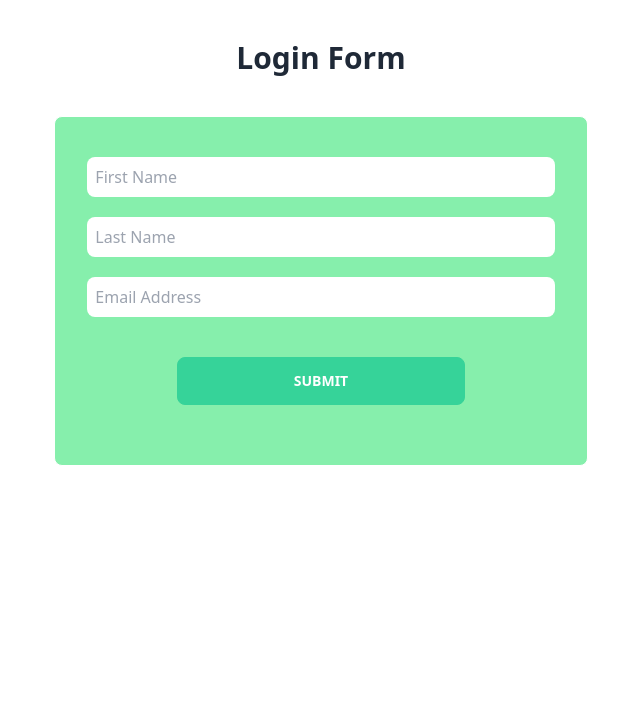
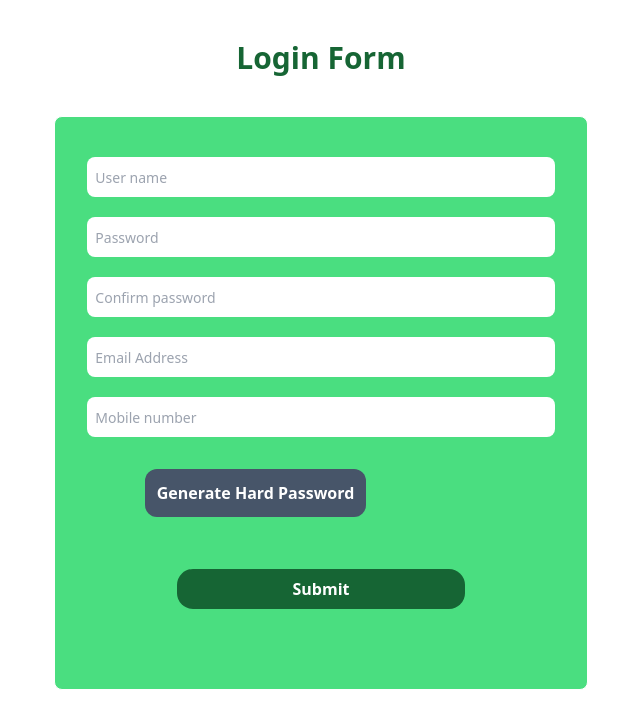
Before and after one commit to zahra-hjri/form-validation-Yup, a React (Vite) app: page / in a window 1280 px wide. Shown: the top 728 px of the page, without its empty margins (319-959 px from the left). Built offline with nearby package versions, Linux system fonts and the light colour scheme.

Commit message:
edited errors and style

```diff
--- a/src/App.jsx
+++ b/src/App.jsx
@@ -6,7 +6,7 @@ import FormValidation from "./components/FormValidation";
 function App() {
   return (
     <div>
-      <h1 className="font-bold text-3xl py-10 text-center ">Login Form</h1>
+      <h1 className="font-bold text-3xl py-10 text-center text-green-800">Login Form</h1>
       <FormValidation />
     </div>
   );
--- a/src/components/FormValidation.jsx
+++ b/src/components/FormValidation.jsx
@@ -1,58 +1,117 @@
-import React from 'react';
+import React,{useState} from 'react';
 import { useFormik } from 'formik';
 import * as Yup from 'yup';
 
+
 const SignupForm = () => {
+
+  const [handelGeneratePassword, setHandelGeneratePassword] = useState("");
+  const [suceess, setSuccess] = useState(false);
+
+
+  // ***************Start generate Hard Password Function *************//
+  function generatePassword() {
+    const regex =
+      /^(?=.*[a-z])(?=.*[A-Z])(?=.*\d)(?=.*[@$!%*#?&])[A-Za-z\d@$!%*#?&]{8,}$/;
+    const characters =
+      "ABCDEFGHIJKLMNOPQRSTUVWXYZabcdefghijklmnopqrstuvwxyz0123456789@$!%*#?&";
+
+    let password = "";
+    do {
+      password = Array.from({ length: 12 })
+        .map(() =>
+          characters.charAt(Math.floor(Math.random() * characters.length))
+        )
+        .join("");
+    } while (!regex.test(password));
+
+    return setHandelGeneratePassword(password);
+  // ***************End generate Hard Password Function *************//
+
+  }
+
   const formik = useFormik({
     initialValues: {
-      firstName: '',
-      lastName: '',
+      userName: '',
+      password: '',
+      confirmPassword:'',
       email: '',
+      mobileNumber:'',
     },
     validationSchema: Yup.object({
-      firstName: Yup.string()
+      userName: Yup.string()
         .max(12, 'Must be 15 characters')
         .min(3, 'Must be more than 3 characters')
         .required('Required'),
-      lastName: Yup.string()
+
+      password: Yup.string()
         .max(12, 'Must be 20 characters or less')
         .min(5, 'Must be more than 5 characters')
+        .matches(/^(?=.*[a-z])(?=.*[A-Z])(?=.*\d)(?=.*[@$!%*#?&])[A-Za-z\d@$!%*#?&]{8,}$/, "Password is weak")
         .required('Required'),
+
       email: Yup.string().email('Invalid email address').required('Required'),
+
+      mobileNumber:Yup.string()
+      .matches(/^09[0-9]{9}|٠٩[٠١٢٣٤٥٦٧٨٩]{9}|۰۹[۰۱۲۳۴۵۶۷۸۹]{9}$/, "Mobile number is wrong")
+      .required('Required'),
+
+
     }),
-    onSubmit: values => {
+    onSubmit: (values) => {
       alert(JSON.stringify(values, null, 2));
+      setSuccess(true);
     },
   });
   return (
-    <form onSubmit={formik.handleSubmit} className='flex flex-col bg-green-300 border border-white w-72 md:w-3/5 lg:w-3/6 xl:w-5/12 rounded-lg mx-auto px-8 py-10'>
-      {formik.touched.firstName && formik.errors.firstName ? (
-        <div className='text-red-500 text-sm md:text-md'>{formik.errors.firstName}</div>
+   <div>
+        {suceess &&
+        formik.submitCount > 0 &&
+        !Object.keys(formik.errors).length && (
+          <p>Login success</p>
+        )}
+    <form onSubmit={formik.handleSubmit} className='flex flex-col bg-green-400 border border-white w-72 md:w-3/5 lg:w-3/6 xl:w-5/12 rounded-lg mx-auto px-8 py-10'>
+      {formik.touched.userName && formik.errors.userName ? (
+        <div className='text-red-500 text-sm md:text-md'>{formik.errors.userName}</div>
       ) : null}
       <input
-        id="firstName"
-        name="firstName"
+        id="userName"
+        name="userName"
         type="text"
-        placeholder='First Name'
+        placeholder='User name'
         onChange={formik.handleChange}
         onBlur={formik.handleBlur}
-        value={formik.values.firstName}
-        className='bg-white p-2 w-auto rounded-lg outline-none mb-5'
+        value={formik.values.userName}
+        className='bg-white p-2 w-auto rounded-lg outline-none mb-5 placeholder:text-xs md:placeholder:text-sm'
       />
 
 
-      {formik.touched.lastName && formik.errors.lastName ? (
-        <div className='text-red-500 text-sm md:text-md'>{formik.errors.lastName}</div>
+      {formik.touched.password && formik.errors.password ? (
+        <div className='text-red-500 text-sm md:text-md'>{formik.errors.password}</div>
       ) : null}
       <input
-        id="lastName"
-        name="lastName"
+        id="password"
+        name="password"
         type="text"
-        placeholder='Last Name'
+        placeholder='Password'
         onChange={formik.handleChange}
         onBlur={formik.handleBlur}
-        value={formik.values.lastName}
-        className='bg-white p-2 w-auto rounded-lg outline-none mb-5'
+        value={formik.values.password}
+        className='bg-white p-2 w-auto rounded-lg outline-none mb-5 placeholder:text-xs md:placeholder:text-sm'
+      />
+
+      {formik.touched.confirmPassword && formik.errors.confirmPassword ? (
+        <div className='text-red-500 text-sm md:text-md'>{formik.errors.confirmPassword}</div>
+      ) : null}
+      <input
+        id="confirmPassword"
+        name="confirmPassword"
+        type="text"
+        placeholder='Confirm password'
+        onChange={formik.handleChange}
+        onBlur={formik.handleBlur}
+        value={formik.values.confirmPassword}
+        className='bg-white p-2 w-auto rounded-lg outline-none mb-5 placeholder:text-xs md:placeholder:text-sm'
       />
 
 
@@ -68,13 +127,34 @@ const SignupForm = () => {
         onChange={formik.handleChange}
         onBlur={formik.handleBlur}
         value={formik.values.email}
-        className='bg-white p-2 w-auto rounded-lg outline-none mb-5'
+        className='bg-white p-2 w-auto rounded-lg outline-none mb-5 placeholder:text-xs md:placeholder:text-sm'
 
       />
 
+      {formik.touched.mobileNumber && formik.errors.mobileNumber ? (
+        <div className='text-red-500 text-sm md:text-md'>{formik.errors.mobileNumber}</div>
+      ) : null}
+      <input
+        id="mobileNumber"
+        name="mobileNumber"
+        type="text"
+        placeholder='Mobile number'
+        onChange={formik.handleChange}
+        onBlur={formik.handleBlur}
+        value={formik.values.mobileNumber}
+        className='bg-white p-2 w-auto rounded-lg outline-none mb-5 placeholder:text-xs md:placeholder:text-sm'
 
-      <button className='btn btn-success text-white font-bold w-52 md:w-60 lg:w-72 mx-auto my-5' type="submit">Submit</button>
+      />
+
+      <div className='flex flex-col md:flex-row  justify-around my-3'>
+        <button className='bg-slate-600 w-auto text-white font-bold rounded-xl p-3' type="button" onClick={generatePassword}>
+          Generate Hard Password
+        </button>
+       <p className='text-slate-600 font-bold p-2 md:pt-1'>{handelGeneratePassword}</p>
+       </div>
+      <button className='p-2 rounded-2xl bg-green-800 text-white font-bold w-52 md:w-60 lg:w-72 mx-auto my-10' type="submit">Submit</button>
     </form>
+   </div>
   );
 };
 
--- a/src/middleware/validation.js
+++ b/src/middleware/validation.js
@@ -1,35 +1,35 @@
-export const validate = (values) => {
-  const passwordRegex =
-    /^(?=.*[a-z])(?=.*[A-Z])(?=.*\d)(?=.*[@$!%*#?&])[A-Za-z\d@$!%*#?&]{8,}$/;
+// export const validate = (values) => {
+//   const passwordRegex =
+//     /^(?=.*[a-z])(?=.*[A-Z])(?=.*\d)(?=.*[@$!%*#?&])[A-Za-z\d@$!%*#?&]{8,}$/;
 
-  const emailRegex = /^[a-z0-9](\.?[a-z0-9]){5,}@g(oogle)?mail\.com$/g;
-  const phoneRegex = /^09[0-9]{9}|٠٩[٠١٢٣٤٥٦٧٨٩]{9}|۰۹[۰۱۲۳۴۵۶۷۸۹]{9}$/i;
-  const { username, email, password, confrimPassword, checkRule, phone } =
-    values;
-  const errors = {};
-  if (!username.trim() || !email.trim()) {
-    errors.empty = "فاضله نذارید";
-  }
-  if ((!username || !email, !password || !confrimPassword, !phone)) {
-    errors.trim = "پر کردن فیلد ها الزامی است";
-  }
-  if (password !== confrimPassword) {
-    errors.confrimPassword = "پسورد ها یکی نیستند";
-  }
-  if (username.length < 3) {
-    errors.username = "نام کاربری نمی تواند کوچک تر از 3 باشد";
-  }
-  if (!checkRule) {
-    errors.checkRule = "قوانین را بخوانید  و قبول کنید";
-  }
-  if (!passwordRegex.test(password)) {
-    errors.password = " پسورد شمانیاز هست 8 کاراکتر باشد Test@1a2";
-  }
-  if (!emailRegex.test(email)) {
-    errors.email = "exmapel@gmail.com ایمیل شما معتبر نیست";
-  }
-  if (!phoneRegex.test(phone)) {
-    errors.phone = "شماره تلفن موبایل شما معتبر نیست";
-  }
-  return errors;
-};
+//   const emailRegex = /^[a-z0-9](\.?[a-z0-9]){5,}@g(oogle)?mail\.com$/g;
+//   const phoneRegex = /^09[0-9]{9}|٠٩[٠١٢٣٤٥٦٧٨٩]{9}|۰۹[۰۱۲۳۴۵۶۷۸۹]{9}$/i;
+//   const { username, email, password, confrimPassword, checkRule, phone } =
+//     values;
+//   const errors = {};
+//   if (!username.trim() || !email.trim()) {
+//     errors.empty = "فاضله نذارید";
+//   }
+//   if ((!username || !email, !password || !confrimPassword, !phone)) {
+//     errors.trim = "پر کردن فیلد ها الزامی است";
+//   }
+//   if (password !== confrimPassword) {
+//     errors.confrimPassword = "پسورد ها یکی نیستند";
+//   }
+//   if (username.length < 3) {
+//     errors.username = "نام کاربری نمی تواند کوچک تر از 3 باشد";
+//   }
+//   if (!checkRule) {
+//     errors.checkRule = "قوانین را بخوانید  و قبول کنید";
+//   }
+//   if (!passwordRegex.test(password)) {
+//     errors.password = " پسورد شمانیاز هست 8 کاراکتر باشد Test@1a2";
+//   }
+//   if (!emailRegex.test(email)) {
+//     errors.email = "exmapel@gmail.com ایمیل شما معتبر نیست";
+//   }
+//   if (!phoneRegex.test(phone)) {
+//     errors.phone = "شماره تلفن موبایل شما معتبر نیست";
+//   }
+//   return errors;
+// };
--- a/src/schema/SingupSchema.js
+++ b/src/schema/SingupSchema.js
@@ -1,10 +1,10 @@
-import * as Yup from "yup";
+// import * as Yup from "yup";
 
-export const SignupSchema = Yup.object().shape({
-  username: Yup.string()
-    .min(3, "نام کاربری شما باید بزرگ تر از 2 باشد")
-    .matches(/^[^\s]+$/, "Spaces are not allowed")
-    .test("no-spaces", "Spaces are not allowed", (value) => {
-      return value;
-    }),
-});
+// export const SignupSchema = Yup.object().shape({
+//   username: Yup.string()
+//     .min(3, "نام کاربری شما باید بزرگ تر از 2 باشد")
+//     .matches(/^[^\s]+$/, "Spaces are not allowed")
+//     .test("no-spaces", "Spaces are not allowed", (value) => {
+//       return value;
+//     }),
+// });
```
